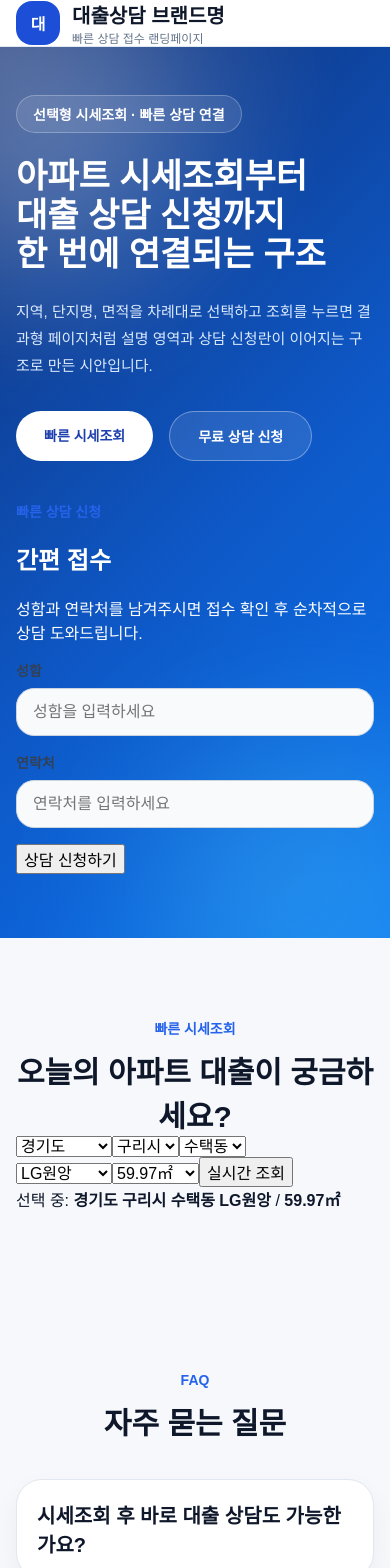
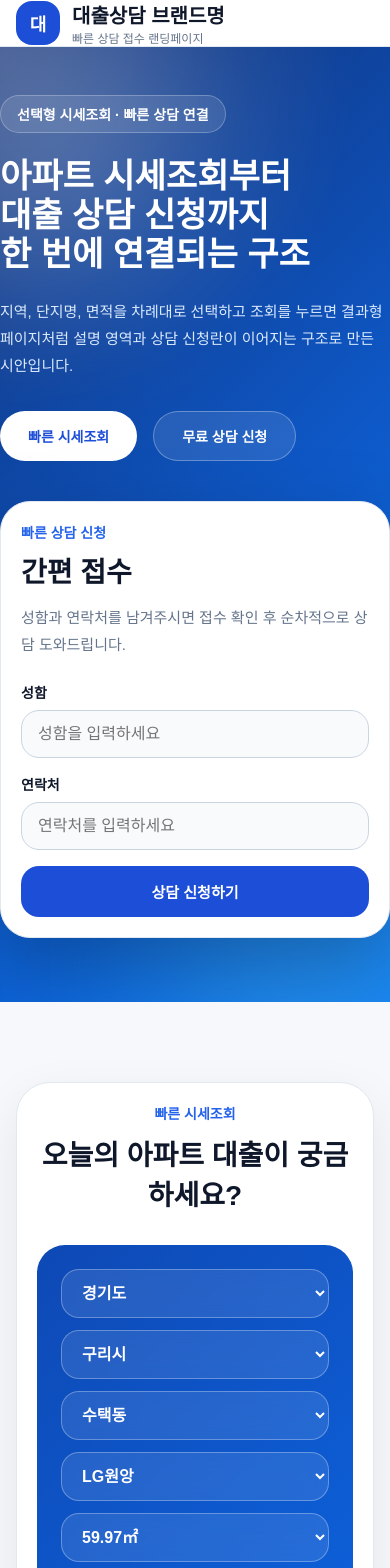
Before and after one commit to dkdlfzm-lgtm/loan-landing, a Next.js app: page / in a window 390 px wide. Shown: the top 1568 px of the page. Built offline with nearby package versions, Linux system fonts and the light colour scheme.

Commit message:
Update globals.css

```diff
--- a/app/globals.css
+++ b/app/globals.css
@@ -25,13 +25,28 @@ textarea {
   font: inherit;
 }
 
-.page {
+input,
+select,
+textarea {
+  width: 100%;
+  border: 1px solid #cbd5e1;
+  border-radius: 18px;
+  padding: 14px 16px;
+  background: #f8fafc;
+  outline: none;
+}
+
+textarea {
+  resize: vertical;
+}
+
+.site-wrap {
   min-height: 100vh;
 }
 
 .container {
   width: 100%;
-  max-width: 1200px;
+  max-width: 1240px;
   margin: 0 auto;
   padding: 0 24px;
 }
@@ -39,7 +54,7 @@ textarea {
 .header {
   position: sticky;
   top: 0;
-  z-index: 30;
+  z-index: 50;
   background: rgba(255, 255, 255, 0.95);
   backdrop-filter: blur(10px);
   border-bottom: 1px solid #e2e8f0;
@@ -49,7 +64,7 @@ textarea {
   display: flex;
   align-items: center;
   justify-content: space-between;
-  padding: 16px 24px;
+  padding: 16px 0;
 }
 
 .brand {
@@ -64,7 +79,8 @@ textarea {
   border-radius: 16px;
   background: #1d4ed8;
   color: white;
-  font-weight: 800;
+  font-size: 18px;
+  font-weight: 900;
   display: flex;
   align-items: center;
   justify-content: center;
@@ -72,7 +88,7 @@ textarea {
 
 .brand-title {
   font-size: 20px;
-  font-weight: 800;
+  font-weight: 900;
 }
 
 .brand-sub {
@@ -85,14 +101,19 @@ textarea {
   align-items: center;
   gap: 28px;
   font-size: 14px;
-  font-weight: 600;
+  font-weight: 700;
 }
 
 .nav-btn {
+  display: inline-flex;
+  align-items: center;
+  justify-content: center;
   background: #1d4ed8;
   color: white;
-  padding: 10px 18px;
+  padding: 12px 18px;
   border-radius: 999px;
+  font-size: 14px;
+  font-weight: 900;
 }
 
 .hero {
@@ -107,42 +128,40 @@ textarea {
 .hero-glow {
   position: absolute;
   border-radius: 999px;
-  filter: blur(80px);
+  filter: blur(90px);
   opacity: 0.25;
 }
 
 .hero-glow-1 {
   width: 280px;
   height: 280px;
-  background: white;
   left: -100px;
   top: -60px;
+  background: white;
 }
 
 .hero-glow-2 {
   width: 320px;
   height: 320px;
-  background: #67e8f9;
   right: -80px;
   bottom: -120px;
+  background: #67e8f9;
 }
 
 .hero-grid {
   position: relative;
   display: grid;
-  grid-template-columns: 1.15fr 0.85fr;
+  grid-template-columns: 1.1fr 0.9fr;
   gap: 40px;
   align-items: center;
-  padding-top: 72px;
-  padding-bottom: 96px;
+  padding: 72px 0 96px;
 }
 
 .hero-pill,
 .section-mini {
   display: inline-block;
   font-size: 14px;
-  font-weight: 700;
-  color: #2563eb;
+  font-weight: 800;
 }
 
 .hero-pill {
@@ -153,16 +172,20 @@ textarea {
   border-radius: 999px;
 }
 
+.section-mini {
+  color: #2563eb;
+}
+
 .hero-title {
   margin: 24px 0 0;
-  font-size: 62px;
+  font-size: 58px;
   line-height: 1.15;
   font-weight: 900;
 }
 
 .hero-text {
   margin-top: 24px;
-  max-width: 760px;
+  max-width: 740px;
   color: #dbeafe;
   font-size: 18px;
   line-height: 1.8;
@@ -176,101 +199,58 @@ textarea {
 }
 
 .btn {
-  display: inline-block;
+  display: inline-flex;
+  align-items: center;
+  justify-content: center;
   padding: 14px 28px;
   border-radius: 999px;
   font-size: 14px;
-  font-weight: 800;
+  font-weight: 900;
 }
 
 .btn-white {
   background: white;
-  color: #1e40af;
+  color: #1d4ed8;
 }
 
 .btn-outline {
-  border: 1px solid rgba(255,255,255,0.35);
+  color: white;
+  border: 1px solid rgba(255,255,255,0.3);
   background: rgba(255,255,255,0.1);
-  color: white;
 }
 
-.hero-stats {
-  display: grid;
-  grid-template-columns: repeat(3, 1fr);
-  gap: 16px;
-  margin-top: 40px;
+.hero-card,
+.white-panel,
+.result-left,
+.side-card,
+.faq-item {
+  background: white;
+  border: 1px solid #e2e8f0;
 }
 
-.stat-box {
-  background: rgba(255,255,255,0.1);
-  border: 1px solid rgba(255,255,255,0.15);
-  border-radius: 28px;
-  padding: 20px;
-  backdrop-filter: blur(8px);
-}
-
-.stat-label {
-  font-size: 14px;
-  color: #dbeafe;
-}
-
-.stat-value {
-  margin-top: 6px;
-  font-size: 30px;
-  font-weight: 900;
-}
-
-.form-card {
-  position: relative;
-  z-index: 1;
-  background: white;
+.hero-card {
   color: #0f172a;
   border-radius: 30px;
   padding: 32px;
   box-shadow: 0 30px 80px rgba(0,0,0,0.25);
 }
 
-.form-head {
-  display: flex;
-  align-items: center;
-  justify-content: space-between;
-  gap: 16px;
-}
-
-.form-badge {
-  font-size: 14px;
-  font-weight: 800;
-  color: #2563eb;
-}
-
-.form-head h2 {
+.card-title {
   margin: 8px 0 0;
-  font-size: 38px;
+  font-size: 34px;
   font-weight: 900;
 }
 
-.alert-badge {
-  background: #fef2f2;
-  color: #dc2626;
-  border-radius: 999px;
-  padding: 6px 12px;
-  font-size: 12px;
-  font-weight: 800;
+.card-desc {
+  margin-top: 14px;
+  color: #64748b;
+  line-height: 1.8;
 }
 
-.form-desc {
-  margin-top: 14px;
-  color: #64748b;
-  font-size: 14px;
-  line-height: 1.7;
-}
-
-.form {
+.form-stack {
   margin-top: 24px;
-}
-
-.field {
-  margin-bottom: 16px;
+  display: grid;
+  gap: 16px;
 }
 
 .field label {
@@ -278,192 +258,264 @@ textarea {
   margin-bottom: 8px;
   font-size: 14px;
   font-weight: 700;
-  color: #334155;
 }
 
-.field input,
-.field select,
-.field textarea {
-  width: 100%;
-  border: 1px solid #cbd5e1;
-  border-radius: 18px;
-  padding: 14px 16px;
-  background: #f8fafc;
-  outline: none;
-}
-
-.grid-2 {
-  display: grid;
-  grid-template-columns: 1fr 1fr;
-  gap: 16px;
-}
-
-.agree-box {
-  display: flex;
-  align-items: flex-start;
-  gap: 12px;
-  background: #f8fafc;
-  border: 1px solid #e2e8f0;
-  border-radius: 18px;
-  padding: 16px;
-  font-size: 14px;
-  line-height: 1.7;
-  color: #475569;
-  margin-bottom: 16px;
-}
-
-.submit-btn {
-  width: 100%;
+.primary-btn,
+.search-btn,
+.primary-link-btn {
+  display: inline-flex;
+  align-items: center;
+  justify-content: center;
   border: 0;
-  border-radius: 18px;
   background: #1d4ed8;
   color: white;
-  padding: 16px;
-  font-size: 16px;
+  border-radius: 18px;
+  padding: 15px 18px;
+  font-size: 15px;
   font-weight: 900;
   cursor: pointer;
 }
 
-.feature-wrap {
-  position: relative;
-  margin-top: -24px;
-  z-index: 10;
-}
-
-.feature-grid {
-  display: grid;
-  grid-template-columns: repeat(3, 1fr);
-  gap: 20px;
-}
-
-.feature-card {
-  background: white;
-  border: 1px solid #e2e8f0;
-  border-radius: 28px;
-  padding: 24px;
-  box-shadow: 0 14px 35px rgba(15,23,42,0.08);
-}
-
-.feature-card h3,
-.product-card h3,
-.step-card h3 {
-  margin: 0;
-  font-size: 24px;
-  font-weight: 900;
-}
-
-.feature-card p,
-.product-card p,
-.step-card p,
-.footer p {
-  color: #64748b;
-  line-height: 1.8;
+.primary-link-btn {
+  width: 100%;
+  margin-top: 16px;
 }
 
 .section {
   padding: 80px 0;
 }
 
-.section-white {
-  background: white;
-}
-
-.section-head {
-  max-width: 720px;
-}
-
-.section-head h2,
-.section-center h2,
-.cta-box h2 {
-  margin: 10px 0 0;
-  font-size: 44px;
-  font-weight: 900;
-}
-
-.section-head p,
-.cta-box p {
-  margin-top: 16px;
-  color: #64748b;
-  line-height: 1.8;
+.white-panel {
+  border-radius: 34px;
+  padding: 28px;
+  box-shadow: 0 18px 50px rgba(15,23,42,0.08);
 }
 
 .section-center {
   text-align: center;
 }
 
-.product-grid,
-.step-grid {
-  display: grid;
-  gap: 24px;
-  margin-top: 40px;
+.section-title {
+  margin: 10px 0 0;
+  font-size: 44px;
+  font-weight: 900;
 }
 
-.product-grid {
+.quick-search-box {
+  margin-top: 32px;
+  border-radius: 28px;
+  background: linear-gradient(135deg, #0e49b5 0%, #0d63de 100%);
+  padding: 24px;
+  color: white;
+}
+
+.select-grid {
+  display: grid;
+  gap: 12px;
+}
+
+.select-grid-3 {
   grid-template-columns: repeat(3, 1fr);
 }
 
-.step-grid {
-  grid-template-columns: repeat(4, 1fr);
+.select-grid-main {
+  margin-top: 12px;
+  grid-template-columns: 1fr 1fr 160px;
 }
 
-.product-card {
+.quick-search-box select {
+  border: 1px solid rgba(255,255,255,0.3);
+  background: rgba(255,255,255,0.1);
+  color: white;
+  font-weight: 800;
+  backdrop-filter: blur(8px);
+}
+
+.quick-search-box option {
+  color: #0f172a;
+}
+
+.search-btn {
   background: white;
-  border: 1px solid #e2e8f0;
+  color: #1d4ed8;
+}
+
+.selected-text {
+  margin-top: 16px;
+  font-size: 14px;
+  color: #dbeafe;
+}
+
+.result-section {
+  background: white;
+  padding: 80px 0;
+}
+
+.result-grid {
+  display: grid;
+  grid-template-columns: 1.05fr 0.95fr;
+  gap: 32px;
+}
+
+.result-left {
+  border-radius: 30px;
+  background: #f8fafc;
+  padding: 32px;
+  box-shadow: 0 8px 28px rgba(15,23,42,0.06);
+}
+
+.result-right {
+  display: grid;
+  gap: 24px;
+}
+
+.result-top {
+  display: flex;
+  align-items: flex-start;
+  justify-content: space-between;
+  gap: 16px;
+}
+
+.result-title {
+  margin: 8px 0 0;
+  font-size: 42px;
+  font-weight: 900;
+}
+
+.result-sub {
+  margin-top: 12px;
+  color: #64748b;
+  line-height: 1.8;
+}
+
+.info-grid {
+  display: grid;
+  grid-template-columns: repeat(4, 1fr);
+  gap: 16px;
+  margin-top: 24px;
+}
+
+.info-card {
+  background: white;
+  border-radius: 22px;
+  padding: 18px;
+  box-shadow: 0 6px 18px rgba(15,23,42,0.05);
+}
+
+.info-label {
+  font-size: 12px;
+  color: #64748b;
+}
+
+.info-value {
+  margin-top: 8px;
+  font-size: 24px;
+  font-weight: 900;
+  line-height: 1.3;
+}
+
+.info-sub {
+  margin-top: 6px;
+  font-size: 12px;
+  color: #64748b;
+}
+
+.desc-card {
+  margin-top: 24px;
+  background: white;
+  border-radius: 26px;
+  padding: 24px;
+  box-shadow: 0 6px 18px rgba(15,23,42,0.05);
+}
+
+.desc-title {
+  margin: 10px 0 0;
+  font-size: 30px;
+  font-weight: 900;
+}
+
+.desc-text {
+  margin-top: 16px;
+  color: #64748b;
+  line-height: 1.9;
+}
+
+.tag-wrap {
+  display: flex;
+  flex-wrap: wrap;
+  gap: 10px;
+  margin-top: 20px;
+}
+
+.tag-wrap span {
+  display: inline-flex;
+  align-items: center;
+  justify-content: center;
+  padding: 10px 14px;
+  border-radius: 999px;
+  background: #eff6ff;
+  color: #1d4ed8;
+  font-size: 14px;
+  font-weight: 800;
+}
+
+.side-card {
   border-radius: 30px;
   padding: 28px;
-  box-shadow: 0 16px 40px rgba(15,23,42,0.06);
+  box-shadow: 0 8px 28px rgba(15,23,42,0.06);
 }
 
-.product-badge {
-  display: inline-block;
-  background: #eff6ff;
-  color: #1d4ed8;
-  font-size: 12px;
-  font-weight: 800;
-  padding: 6px 12px;
-  border-radius: 999px;
-}
-
-.product-card h3 {
+.two-col {
+  display: grid;
+  grid-template-columns: 1fr 1fr;
+  gap: 16px;
   margin-top: 16px;
 }
 
-.dark-btn {
-  margin-top: 24px;
-  border: 0;
-  border-radius: 999px;
+.calc-box {
+  margin-top: 20px;
+  border-radius: 22px;
   background: #0f172a;
   color: white;
-  padding: 12px 20px;
-  font-weight: 800;
-  cursor: pointer;
+  padding: 20px;
 }
 
-.step-card {
-  text-align: center;
-  background: #f8fbff;
-  border: 1px solid #e2e8f0;
-  border-radius: 28px;
-  padding: 24px;
+.calc-label {
+  font-size: 14px;
+  color: #cbd5e1;
 }
 
-.step-number {
-  width: 56px;
-  height: 56px;
-  margin: 0 auto;
-  border-radius: 999px;
-  background: #1d4ed8;
-  color: white;
-  display: flex;
-  align-items: center;
-  justify-content: center;
+.calc-main {
+  margin-top: 8px;
+  font-size: 36px;
   font-weight: 900;
-  font-size: 18px;
 }
 
-.step-card h3 {
+.calc-grid {
+  display: grid;
+  grid-template-columns: 1fr 1fr;
+  gap: 12px;
   margin-top: 16px;
-  font-size: 22px;
+}
+
+.calc-mini {
+  border-radius: 14px;
+  background: rgba(255,255,255,0.05);
+  padding: 12px;
+}
+
+.calc-mini-label {
+  font-size: 12px;
+  color: #94a3b8;
+}
+
+.calc-mini-value {
+  margin-top: 4px;
+  font-weight: 800;
+}
+
+.faq-section {
+  background: #f6f8fb;
 }
 
 .faq-wrap {
@@ -477,8 +529,6 @@ textarea {
 }
 
 .faq-item {
-  background: white;
-  border: 1px solid #e2e8f0;
   border-radius: 26px;
   padding: 24px;
   box-shadow: 0 10px 25px rgba(15,23,42,0.05);
@@ -488,38 +538,13 @@ textarea {
   cursor: pointer;
   list-style: none;
   font-size: 20px;
-  font-weight: 800;
+  font-weight: 900;
 }
 
 .faq-item p {
   margin: 16px 0 0;
   color: #64748b;
   line-height: 1.8;
-}
-
-.cta-section {
-  padding: 0 0 80px;
-}
-
-.cta-box {
-  display: flex;
-  align-items: center;
-  justify-content: space-between;
-  gap: 24px;
-  background: linear-gradient(135deg, #0b3e96 0%, #0d63de 100%);
-  color: white;
-  border-radius: 34px;
-  padding: 56px;
-  box-shadow: 0 30px 70px rgba(13,99,222,0.28);
-}
-
-.cta-mini {
-  color: #bfdbfe;
-}
-
-.cta-box p {
-  color: #dbeafe;
-  max-width: 760px;
 }
 
 .footer {
@@ -547,18 +572,19 @@ textarea {
   color: #94a3b8;
 }
 
-@media (max-width: 1024px) {
+@media (max-width: 1100px) {
   .hero-grid,
-  .product-grid,
-  .step-grid,
-  .feature-grid,
-  .footer-grid {
+  .result-grid,
+  .footer-grid,
+  .info-grid {
     grid-template-columns: 1fr;
   }
 
-  .cta-box {
-    flex-direction: column;
-    align-items: flex-start;
+  .select-grid-3,
+  .select-grid-main,
+  .two-col,
+  .calc-grid {
+    grid-template-columns: 1fr;
   }
 
   .nav {
@@ -566,7 +592,12 @@ textarea {
   }
 
   .hero-title {
-    font-size: 44px;
+    font-size: 42px;
+  }
+
+  .section-title,
+  .result-title {
+    font-size: 32px;
   }
 }
 
@@ -576,35 +607,36 @@ textarea {
   }
 
   .hero-grid {
-    padding-top: 48px;
-    padding-bottom: 64px;
+    padding: 48px 0 64px;
+  }
+
+  .hero-card,
+  .white-panel,
+  .result-left,
+  .side-card,
+  .faq-item {
+    padding: 20px;
   }
 
   .hero-title {
     font-size: 34px;
   }
 
-  .hero-text {
+  .hero-text,
+  .card-desc,
+  .desc-text {
     font-size: 15px;
   }
 
-  .hero-stats,
-  .grid-2 {
-    grid-template-columns: 1fr;
+  .section-title,
+  .desc-title,
+  .result-title,
+  .card-title {
+    font-size: 28px;
   }
 
-  .form-card,
-  .feature-card,
-  .product-card,
-  .step-card,
-  .faq-item,
-  .cta-box {
-    padding: 20px;
-  }
-
-  .section-head h2,
-  .section-center h2,
-  .cta-box h2 {
-    font-size: 30px;
+  .info-value,
+  .calc-main {
+    font-size: 28px;
   }
 }
```
